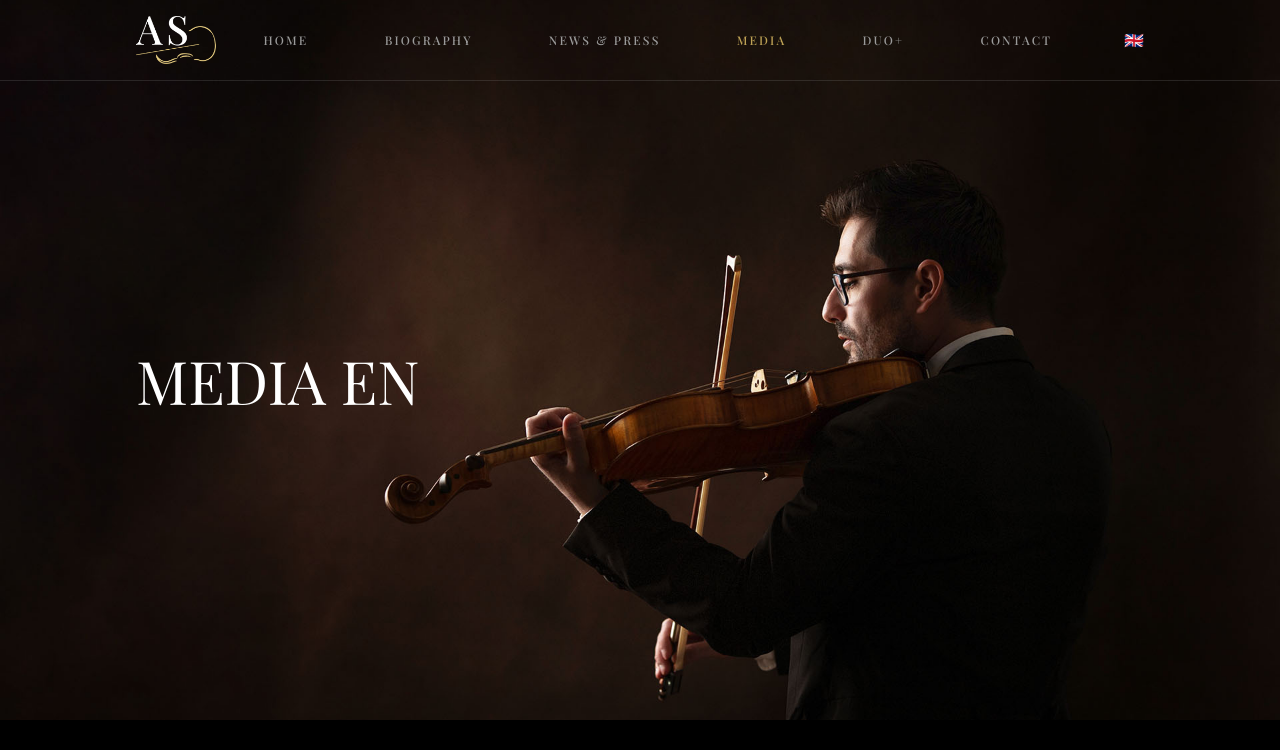
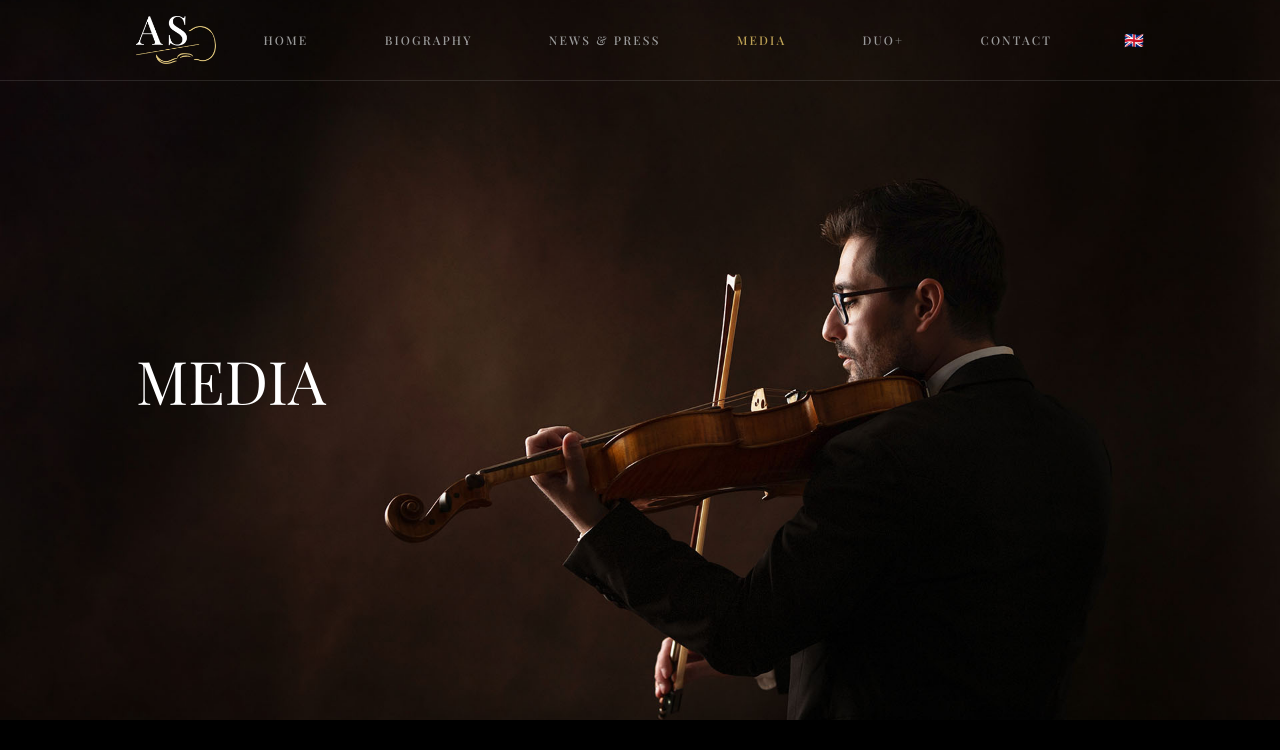
Before and after one commit to HeatGub/Adrian-site, a Next.js app: page /en/media in a window 1280 px wide. Shown: the top 750 px of the page. Built offline with nearby package versions, Linux system fonts and the light colour scheme; a web font is replaced by a local one.

Commit message:
Change hero photo source in each page

```diff
--- a/src/app/en/contact/page.tsx
+++ b/src/app/en/contact/page.tsx
@@ -15,7 +15,7 @@ import { ContactForm } from "@/components/ContactForm"
 export default function ENPage() {
   return (
     <main>
-      <HeroPhoto src="/images/slide1.jpg" alt="test" overlayText="CONTACT"/>
+      <HeroPhoto src="/images/naglowek4-1.jpg" alt="test" overlayText="CONTACT" focalClassName="object-[center_20%]"/>
       <ContactForm language="en"/>
     </main>
   );
--- a/src/app/en/duo/page.tsx
+++ b/src/app/en/duo/page.tsx
@@ -17,7 +17,7 @@ import { Container } from "@/components/Container";
 export default function ENPage() {
   return (
     <>
-      <HeroPhoto src="/images/naglowek3.jpg" alt="test" overlayText="DUO+" />
+      <HeroPhoto src="/images/naglowek4.jpg" alt="test" overlayText="DUO+" focalClassName="object-[center_40%]"/>
       <main className="bg-(--bg-secondary) py-4">
         <Container>
           <ImageTextBlock
--- a/src/app/en/media/page.tsx
+++ b/src/app/en/media/page.tsx
@@ -9,8 +9,8 @@ export const metadata = {
   },
 };
 
-import { HeroPhoto } from "@/components/HeroPhoto"
-import { PhotoGallery } from "@/components/PhotoGallery"
+import { HeroPhoto } from "@/components/HeroPhoto";
+import { PhotoGallery } from "@/components/PhotoGallery";
 
 export const galleryImages = [
   { src: "/images/s1.jpg", alt: "Adrian EN" },
@@ -20,7 +20,7 @@ export const galleryImages = [
   { src: "/images/AS3-2zm.jpg", alt: "Adrian EN" },
   { src: "/images/AS4BWzm.jpg", alt: "Adrian EN" },
   { src: "/images/naglowek1.jpg", alt: "Adrian EN" },
-  { src: "/images/AS5zm-1.jpg", alt: "Adrian EN" },
+  { src: "/images/AS5zm.jpg", alt: "Adrian EN" },
   { src: "/images/Credit-photo-Simon-Buchou-86zm.jpg", alt: "Adrian EN" },
   { src: "/images/DSC_0036zm-1.jpg", alt: "Adrian EN" },
   { src: "/images/DSC_0056zm-1.jpg", alt: "Adrian EN" },
@@ -30,8 +30,16 @@ export const galleryImages = [
 export default function ENPage() {
   return (
     <main>
-      <HeroPhoto src="/images/AS5zm-1.jpg" alt="test" overlayText="MEDIA EN" focalClassName="object-[center_50%]"/>
-      <PhotoGallery galleryImages={galleryImages}/>
+      <HeroPhoto
+        src="/images/AS5zm.jpg"
+        alt="test"
+        srcSmall="/images/naglowek2-1.jpg"
+        altSmall="test"
+        overlayText="MEDIA"
+        focalClassName="object-[center_40%]"
+        focalClassNameSmall="object-[center_0%]"
+      />
+      <PhotoGallery galleryImages={galleryImages} />
     </main>
   );
 }
--- a/src/app/en/news-press/page.tsx
+++ b/src/app/en/news-press/page.tsx
@@ -18,7 +18,7 @@ export default function ENPage() {
   return (
     <main>
       <HeroPhoto
-        src="/images/slide1.jpg"
+        src="/images/naglowek2-1.jpg"
         alt="test"
         overlayText="NEWS & PRESS"
       />
--- a/src/app/pl/contact/page.tsx
+++ b/src/app/pl/contact/page.tsx
@@ -15,7 +15,7 @@ import { ContactForm } from "@/components/ContactForm"
 export default function PLPage() {
   return (
     <main>
-      <HeroPhoto src="/images/slide1.jpg" alt="test" overlayText="KONTAKT"/>
+      <HeroPhoto src="/images/naglowek4-1.jpg" alt="test" overlayText="KONTAKT" focalClassName="object-[center_20%]"/>
       <ContactForm language="pl"/>
     </main>
   );
--- a/src/app/pl/duo/page.tsx
+++ b/src/app/pl/duo/page.tsx
@@ -17,7 +17,7 @@ import { Container } from "@/components/Container";
 export default function PLPage() {
   return (
     <>
-      <HeroPhoto src="/images/naglowek3.jpg" alt="test" overlayText="DUO+" />
+      <HeroPhoto src="/images/naglowek4.jpg" alt="test" overlayText="DUO+" focalClassName="object-[center_40%]"/>
       <main className="bg-(--bg-secondary) py-4">
         <Container>
           <ImageTextBlock
--- a/src/app/pl/media/page.tsx
+++ b/src/app/pl/media/page.tsx
@@ -9,8 +9,8 @@ export const metadata = {
   },
 };
 
-import { HeroPhoto } from "@/components/HeroPhoto"
-import { PhotoGallery } from "@/components/PhotoGallery"
+import { HeroPhoto } from "@/components/HeroPhoto";
+import { PhotoGallery } from "@/components/PhotoGallery";
 
 export const galleryImages = [
   { src: "/images/s1.jpg", alt: "Adrian PL" },
@@ -20,7 +20,7 @@ export const galleryImages = [
   { src: "/images/AS3-2zm.jpg", alt: "Adrian PL" },
   { src: "/images/AS4BWzm.jpg", alt: "Adrian PL" },
   { src: "/images/naglowek1.jpg", alt: "Adrian PL" },
-  { src: "/images/AS5zm-1.jpg", alt: "Adrian PL" },
+  { src: "/images/AS5zm.jpg", alt: "Adrian PL" },
   { src: "/images/Credit-photo-Simon-Buchou-86zm.jpg", alt: "Adrian PL" },
   { src: "/images/DSC_0036zm-1.jpg", alt: "Adrian PL" },
   { src: "/images/DSC_0056zm-1.jpg", alt: "Adrian PL" },
@@ -30,8 +30,16 @@ export const galleryImages = [
 export default function PLPage() {
   return (
     <main>
-      <HeroPhoto src="/images/AS5zm-1.jpg" alt="test" overlayText="MEDIA PL" focalClassName="object-[center_50%]"/>
-      <PhotoGallery galleryImages={galleryImages}/>
+      <HeroPhoto
+        src="/images/AS5zm.jpg"
+        alt="test"
+        srcSmall="/images/naglowek2-1.jpg"
+        altSmall="test"
+        overlayText="MEDIA"
+        focalClassName="object-[center_40%]"
+        focalClassNameSmall="object-[center_0%]"
+      />
+      <PhotoGallery galleryImages={galleryImages} />
     </main>
   );
 }
--- a/src/app/pl/news-press/page.tsx
+++ b/src/app/pl/news-press/page.tsx
@@ -18,7 +18,7 @@ export default function PLPage() {
   return (
     <main>
       <HeroPhoto
-        src="/images/slide1.jpg"
+        src="/images/naglowek2-1.jpg"
         alt="test"
         overlayText="NEWS & PRESS"
       />
```
Also changed, not shown: public/images/AS5zm-1.jpg (deleted).
